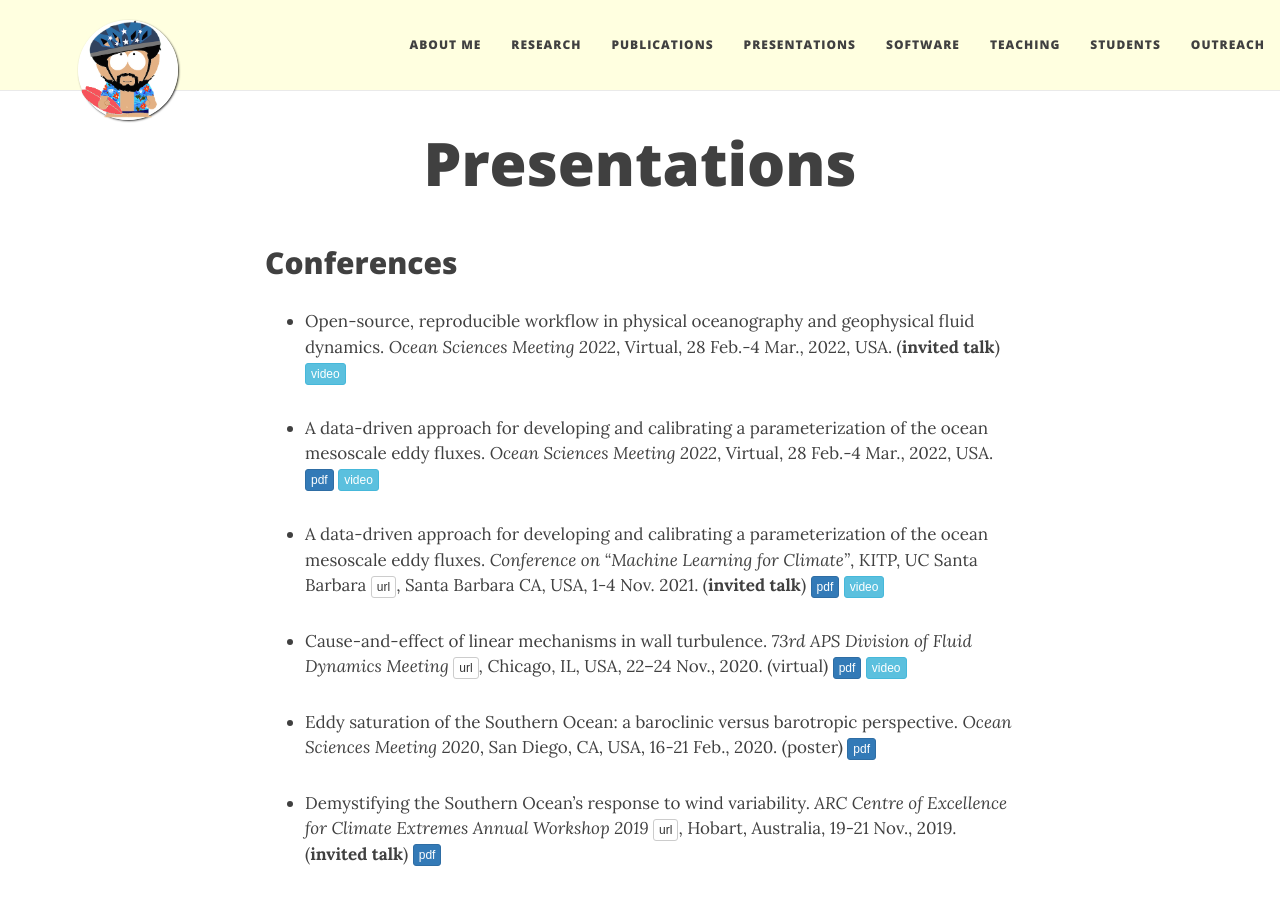
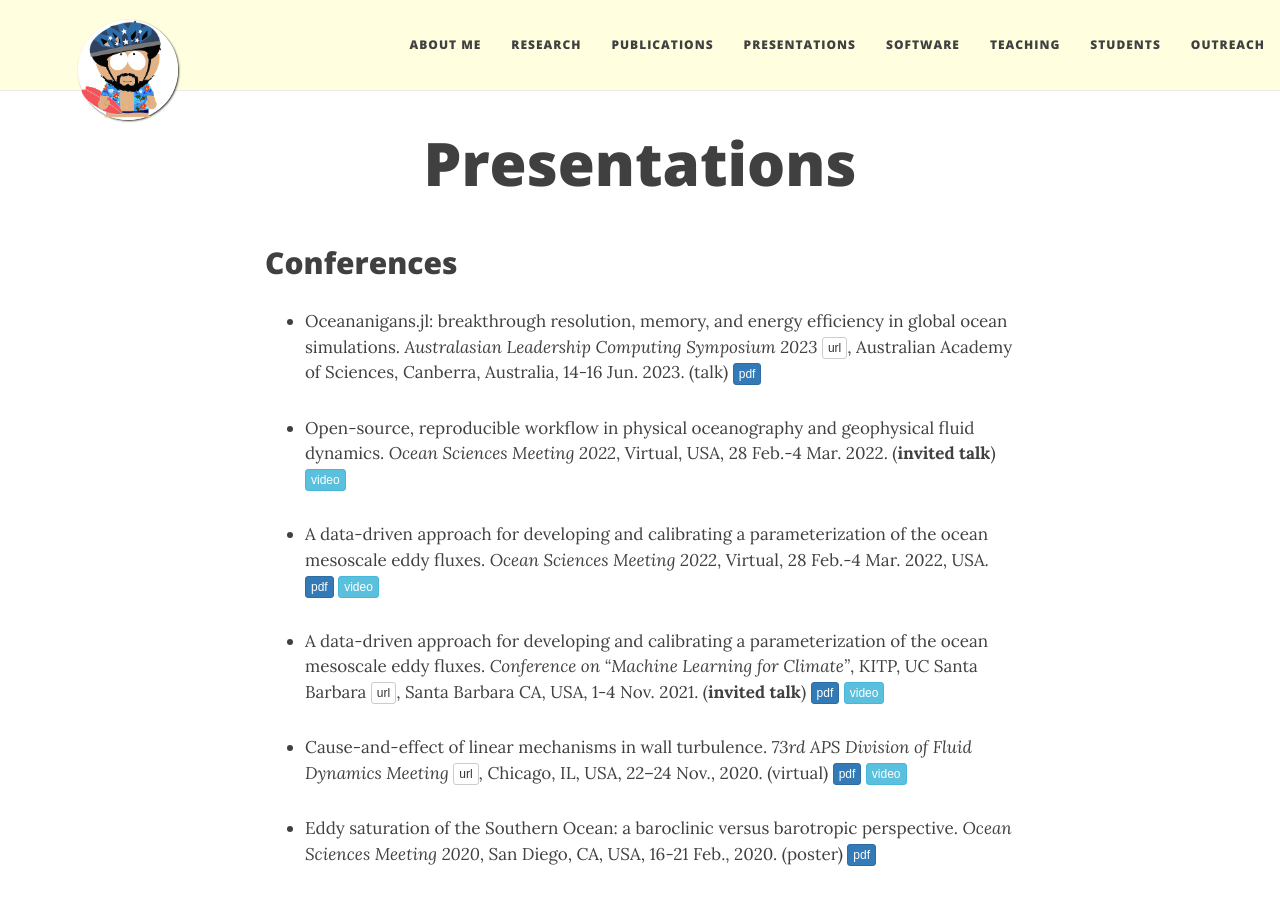
Before and after one commit to navidcy/navidcy.github.io, a Jekyll site: the page built from presentations.md, in a window 1280 px wide and 900 px high. Built offline with Jekyll 4.4.1, drawn with Linux system fonts in a browser that asks for light colours; nearby versions of some CDN libraries.

Commit message:
add alcs23 presentation

```diff
--- a/presentations.md
+++ b/presentations.md
@@ -7,9 +7,11 @@ title: Presentations
 
 ## Conferences
 
-- Open-source, reproducible workflow in physical oceanography and geophysical fluid dynamics. _Ocean Sciences Meeting 2022_, Virtual, 28 Feb.-4 Mar., 2022, USA. (**invited talk**) [<span class="btn btn-info btn-xs{{end}}" style="font-family:sans-serif;">video</span>][OSM22-github-video]{:target="_blank"}
+- Oceananigans.jl: breakthrough resolution, memory, and energy efficiency in global ocean simulations. _Australasian Leadership Computing Symposium 2023_ [<span class="btn btn-default btn-xs{{end}}" style="font-family:sans-serif;">url</span>][ALCS23-site]{:target="_blank"}, Australian Academy of Sciences, Canberra, Australia, 14-16 Jun. 2023. (talk) [<span class="btn btn-primary btn-xs{{end}}" style="font-family:sans-serif;">pdf</span>][ALCS23-oceananigans]
 
-- A data-driven approach for developing and calibrating a parameterization of the ocean mesoscale eddy fluxes. _Ocean Sciences Meeting 2022_, Virtual, 28 Feb.-4 Mar., 2022, USA. [<span class="btn btn-primary btn-xs{{end}}" style="font-family:sans-serif;">pdf</span>][OSM22-datadriven] [<span class="btn btn-info btn-xs{{end}}" style="font-family:sans-serif;">video</span>][OSM22-datadriven-video]{:target="_blank"}
+- Open-source, reproducible workflow in physical oceanography and geophysical fluid dynamics. _Ocean Sciences Meeting 2022_, Virtual, USA, 28 Feb.-4 Mar. 2022. (**invited talk**) [<span class="btn btn-info btn-xs{{end}}" style="font-family:sans-serif;">video</span>][OSM22-github-video]{:target="_blank"}
+
+- A data-driven approach for developing and calibrating a parameterization of the ocean mesoscale eddy fluxes. _Ocean Sciences Meeting 2022_, Virtual, 28 Feb.-4 Mar. 2022, USA. [<span class="btn btn-primary btn-xs{{end}}" style="font-family:sans-serif;">pdf</span>][OSM22-datadriven] [<span class="btn btn-info btn-xs{{end}}" style="font-family:sans-serif;">video</span>][OSM22-datadriven-video]{:target="_blank"}
 
 - A data-driven approach for developing and calibrating a parameterization of the ocean mesoscale eddy fluxes. _Conference on "Machine Learning for Climate"_, KITP, UC Santa Barbara [<span class="btn btn-default btn-xs{{end}}" style="font-family:sans-serif;">url</span>][KITP-site]{:target="_blank"}, Santa Barbara CA, USA, 1-4 Nov. 2021. (**invited talk**) [<span class="btn btn-primary btn-xs{{end}}" style="font-family:sans-serif;">pdf</span>][KITP21] [<span class="btn btn-info btn-xs{{end}}" style="font-family:sans-serif;">video</span>][KITP21-video]{:target="_blank"}
 
@@ -95,6 +97,7 @@ title: Presentations
 
 - Verification of the predictions of SSST in nonlinear simulations. 2nd  Meeting of "Zonal Jets and Eddies" team, International Space Science Institute (ISSI) [<span class="btn btn-default btn-xs{{end}}" style="font-family:sans-serif;">url</span>][ISSI-site]{:target="_blank"}, Bern, Switzerland, 2-5 Apr. 2013. [<span class="btn btn-primary btn-xs{{end}}" style="font-family:sans-serif;">pdf</span>][ISSI_Apr2013]
 
+[ALCS23-oceananigans]: ALCS23-Oceananigans.pdf
 [RSES-Mar2021]: RSES-EddiesClimate_Mar2021.pdf
 [RSES-Mar2021-youtube]: https://www.youtube.com/watch?v=PPz8bD-vJmI&list=PLyZME1ti5Gk3RzPpheCQmtA7XUlqNT7LY&index=26
 [Monash_Oct2020]: Monash-ShearTurbulence-Oct2020.pdf
```
Also changed, not shown: other parts of presentations.md (+2 -2 lines), 1 other file.
